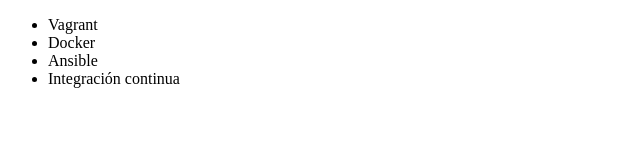
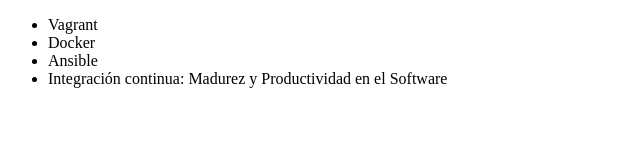
Before and after one commit to JSiekavizza/alura-git, a plain HTML site: page index.html in a window 1280 px wide. Shown: the whole page, without its empty margins (0-640 px from the left). Drawn offline with Linux system fonts and the light colour scheme.

Commit message:
Renombrabdo curso de Integración continua

```diff
--- a/index.html
+++ b/index.html
@@ -9,7 +9,7 @@
          <li> Vagrant </li>
          <li> Docker </li>
          <li> Ansible </li>
-         <li> Integración continua </li>
+         <li> Integración continua: Madurez y Productividad en el Software </li>
      </ul>
 </body>
 </html>
```
